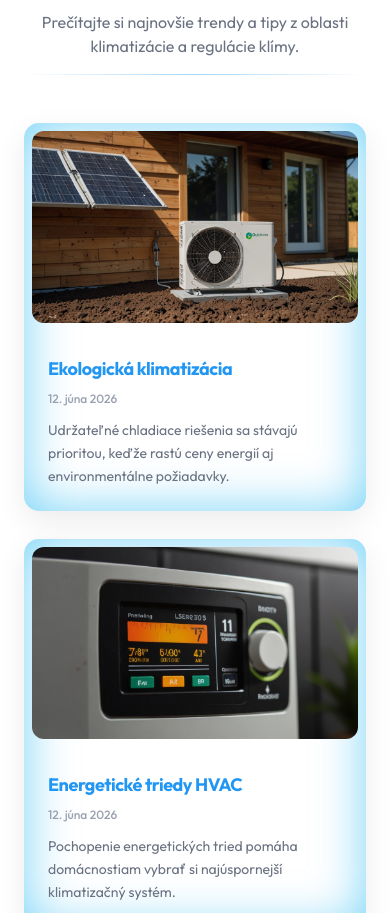
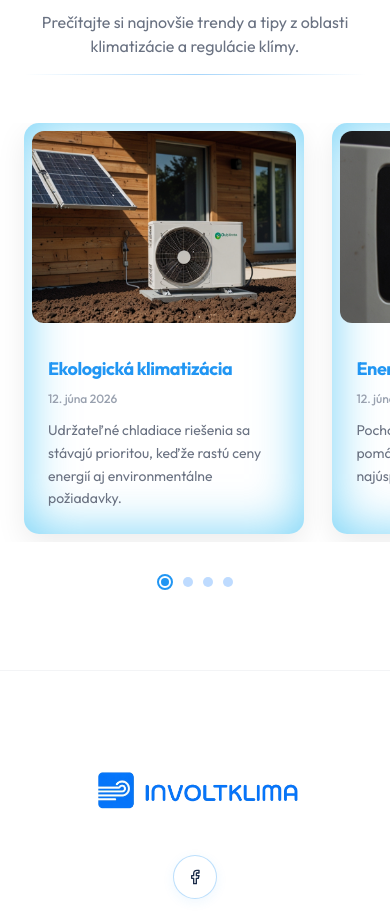
Before and after one commit to soltymwork/involtklima, a Next.js app: page / in a window 390 px wide. Shown: the part 5482-6395 px from the top of the page. Built offline with nearby package versions, Linux system fonts and the light colour scheme; a web font is replaced by a local one.

Commit message:
Add files via upload

```diff
--- a/app/page.tsx
+++ b/app/page.tsx
@@ -348,14 +348,14 @@ export default function Home() {
           </motion.div>
           <SectionDivider />
 
-          <div className="grid grid-cols-1 md:grid-cols-2 lg:grid-cols-4 gap-7 mt-12">
+          <div className="flex lg:grid lg:grid-cols-4 gap-7 mt-12 overflow-x-auto lg:overflow-visible snap-x snap-mandatory scrollbar-hide -mx-6 px-6 lg:mx-0 lg:px-0 pb-2 lg:pb-0">
             {[
               { title: 'Ekologická klimatizácia', date: '12. júna 2026', img: '/blog-eko.jpg', desc: 'Udržateľné chladiace riešenia sa stávajú prioritou, keďže rastú ceny energií aj environmentálne požiadavky.' },
               { title: 'Energetické triedy HVAC', date: '12. júna 2026', img: '/blog-triedy.jpg', desc: 'Pochopenie energetických tried pomáha domácnostiam vybrať si najúspornejší klimatizačný systém.' },
               { title: 'Kedy volať servis?', date: '12. júna 2026', img: '/blog-servis.jpg', desc: 'Včasné rozpoznanie varovných signálov môže predísť nákladným poruchám a predĺžiť životnosť zariadenia.' },
               { title: 'Tipy na leto', date: '12. júna 2026', img: '/blog-leto.jpg', desc: 'Ako efektívne využívať klimatizáciu v lete, aby ste maximalizovali komfort a minimalizovali náklady.' },
             ].map((post, i) => (
-              <motion.div key={i} {...fadeUp(i * 0.08)} className="glow-card group flex flex-col">
+              <motion.div key={i} {...fadeUp(i * 0.08)} className="glow-card group flex flex-col snap-center shrink-0 lg:shrink w-[82%] sm:w-[46%] lg:w-auto">
                 <div className="m-2 rounded-xl overflow-hidden h-48 relative">
                   <Image src={post.img} fill alt={post.title} className="object-cover group-hover:scale-105 transition-transform duration-700" />
                 </div>
@@ -365,6 +365,15 @@ export default function Home() {
                   <p className="text-gray-500 text-sm leading-relaxed">{post.desc}</p>
                 </div>
               </motion.div>
+            ))}
+          </div>
+
+          {/* Slider dots — len mobil */}
+          <div className="flex lg:hidden justify-center mt-8 gap-2.5 items-center">
+            {[0,1,2,3].map((_, i) => (
+              <div key={i} className={`rounded-full transition-all ${i === 0 ? 'w-4 h-4 border-2 border-[#2196f3] flex items-center justify-center' : 'w-2.5 h-2.5 bg-blue-200'}`}>
+                {i === 0 && <div className="w-2 h-2 rounded-full bg-[#2196f3]" />}
+              </div>
             ))}
           </div>
         </div>
```
